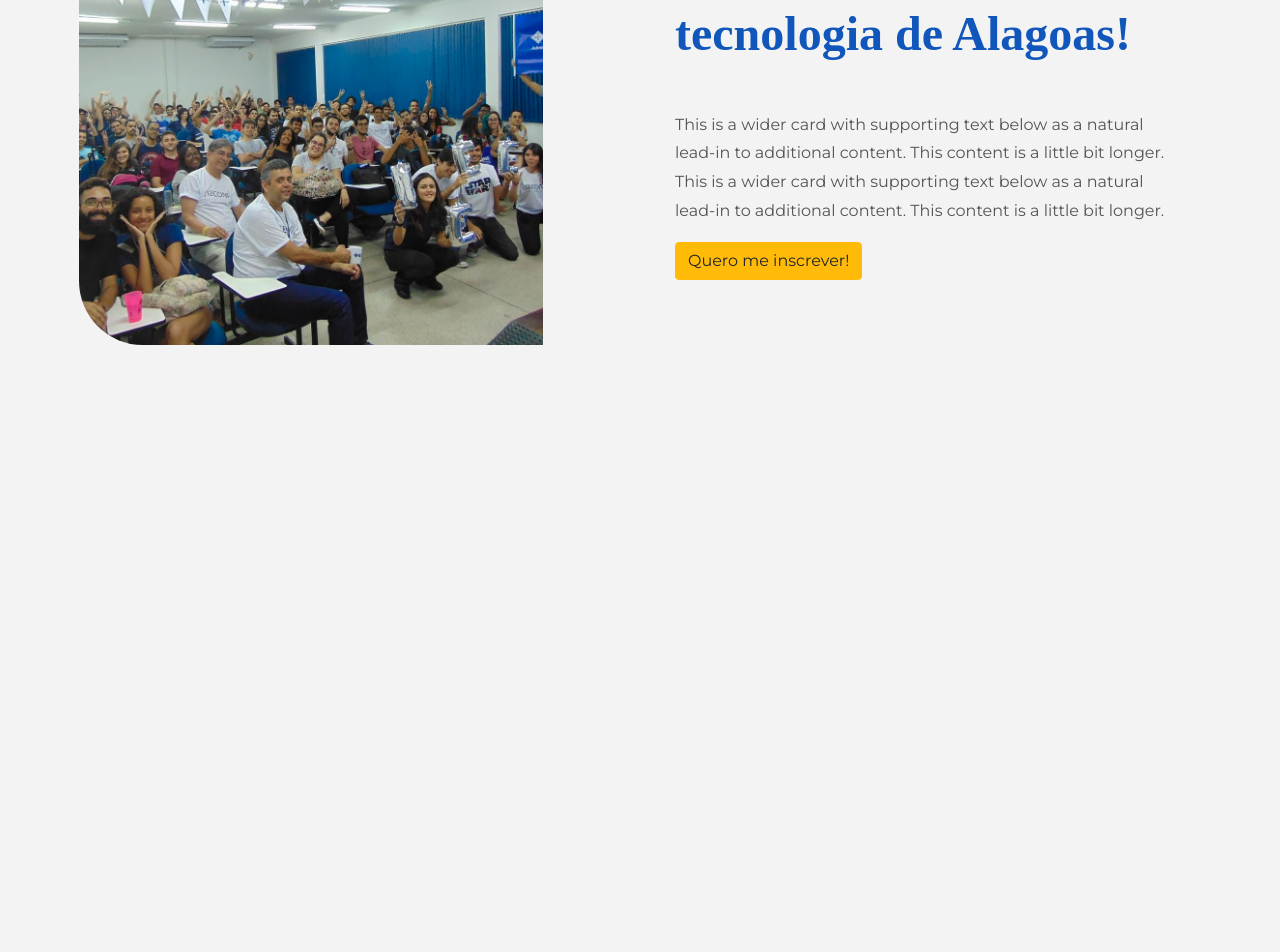
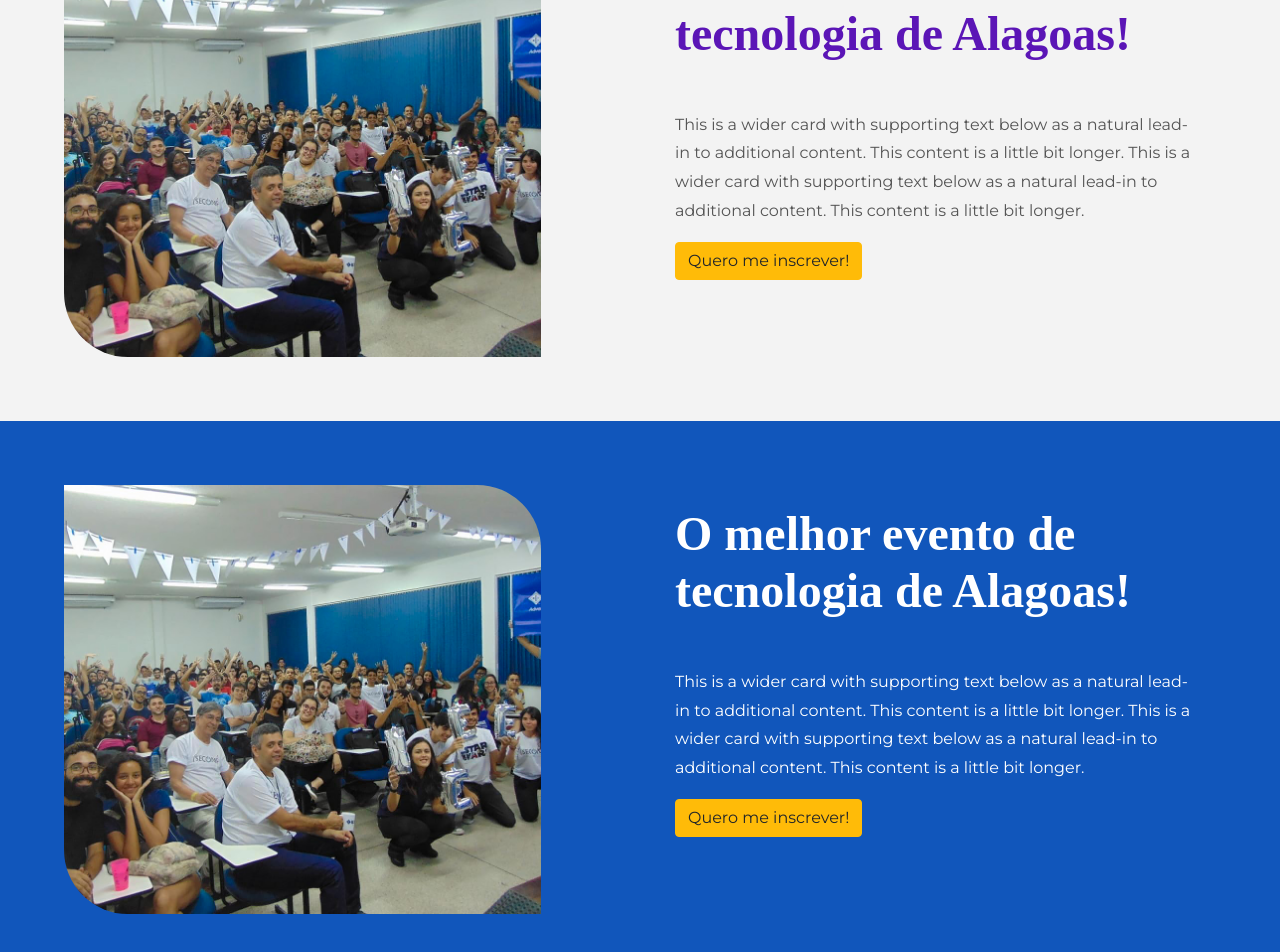
Before and after one commit to GiulianaCDA/Secomp, an Angular app in the folder secomp2022/: page / in a window 1280 px wide. Shown: the part 840-1792 px from the top of the page. Before the commit the page ends 1249 px from the top, so only its background shows below. Built offline with nearby package versions, Linux system fonts and the light colour scheme; a web font is replaced by a local one.

Commit message:
adiciona segunda linha

```diff
--- a/secomp2022/src/app/pages/home/home.component.html
+++ b/secomp2022/src/app/pages/home/home.component.html
@@ -43,7 +43,9 @@
         </div>
     </div>
 
-    <section class="row spacing">
+    <section>
+      <div class="spacing">
+        <div class="row ">
           <div class="col-sm-6">
             <img src="../../../assets/images/cepetec.jpg"
             alt="Alunos num auditório comemorando o primeiro dia da secomp"
@@ -51,13 +53,34 @@
           </div>
           <div class="col-sm-6">
             <div class="card-body">
-          <h5 class="card-title text-blue">O melhor evento de tecnologia de Alagoas!</h5>
+              <h5 class="card-title text-purple">O melhor evento de tecnologia de Alagoas!</h5>
               <p class="card-text">This is a wider card with supporting text below as a natural lead-in to
               additional content. This content is a little bit longer. This is a wider card with supporting text below as a natural lead-in to
               additional content. This content is a little bit longer.</p>
               <a class="btn btn-yellow" href="#" role="button">Quero me inscrever!</a>
             </div>
           </div>
+        </div>
+      </div>
+
+      <div class="bg-blue spacing">
+        <div class="row">
+          <div class="col-sm-6">
+            <img src="../../../assets/images/cepetec.jpg"
+            alt="Alunos num auditório comemorando o primeiro dia da secomp"
+            class="secomp2019img">
+          </div>
+          <div class="col-sm-6">
+            <div class="card-body text-white">
+              <h5 class="card-title">O melhor evento de tecnologia de Alagoas!</h5>
+              <p class="card-text">This is a wider card with supporting text below as a natural lead-in to
+              additional content. This content is a little bit longer. This is a wider card with supporting text below as a natural lead-in to
+              additional content. This content is a little bit longer.</p>
+              <a class="btn btn-yellow" href="#" role="button">Quero me inscrever!</a>
+            </div>
+          </div>
+        </div>
+      </div>
     </section>
 
 </div>
--- a/secomp2022/src/styles.scss
+++ b/secomp2022/src/styles.scss
@@ -21,7 +21,7 @@ body{
 .bg-yellow{
     background-color: #ffbb08;
 }
-.bg-purple{
+.bg-blue{
     background-color: #1156bb;
 }
 .text-yellow{
@@ -43,7 +43,7 @@ body{
 }
 
 .spacing{
-    margin: 4em;
+    padding: 4em;
 }
 
 .btn-yellow{
```
Lines whose indentation alone changed are shown as unchanged.
